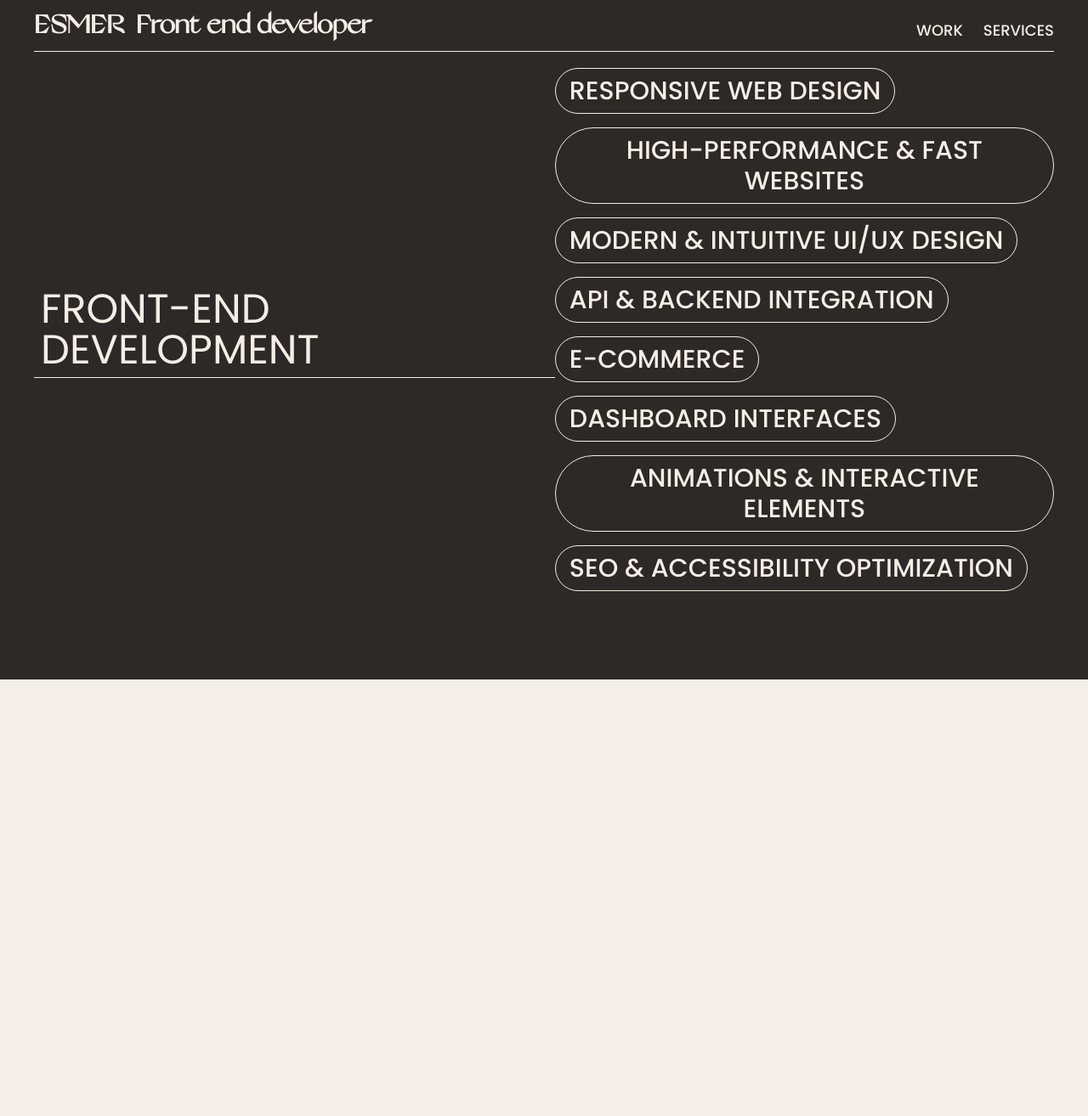
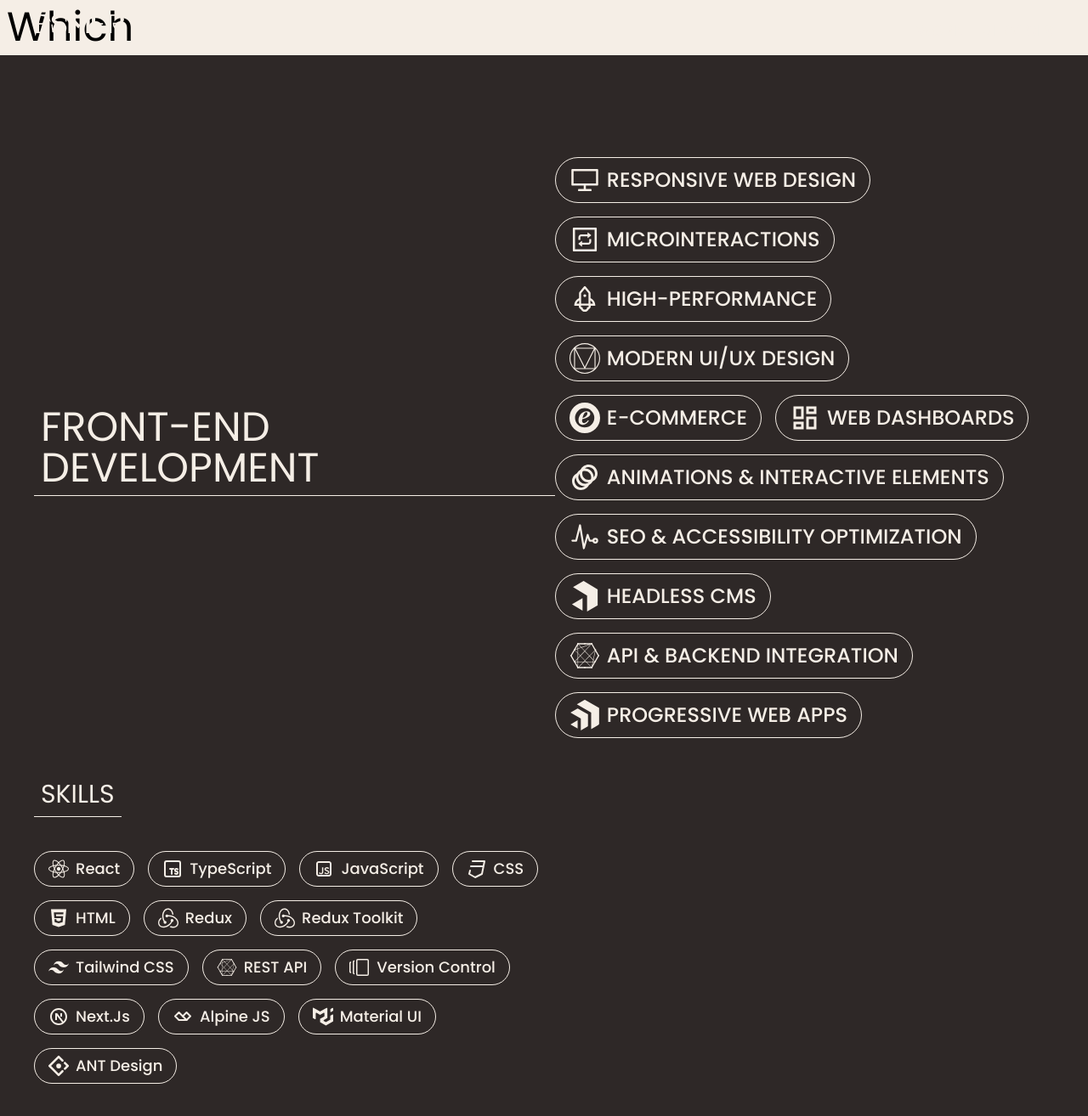
Before and after one commit to esmerquenn/Mi-portafolio, a React (Vite) app: page /services in a window 1280 px wide. Shown: the whole page at 85% size. Before the commit the page ends 800 px from the top, so only its background shows below. Built offline with nearby package versions, Linux system fonts and the light colour scheme.

Commit message:
services updated front-end section added

```diff
--- /dev/null
+++ b/src/Components/FrontServices.jsx
@@ -0,0 +1,23 @@
+import React from "react";
+
+function FrontServices({services, servicesName}) {
+  return (
+    <div className="text-white pt-20 flex flex-col gap-4 lg:flex-row lg:gap-0 justify-between items-center">
+      <h2 className="font-poppins text-2xl md:text-5xl border-b border-white p-2">{servicesName}</h2>
+      <div className="lg:w-[50%]">
+        <div className="flex flex-wrap gap-4 font-medium font-poppins">
+          {services.map((service, index) => (
+            <button
+              key={index}
+              className="uppercase text-lg md:text-2xl border py-2 px-4 border-[#F5EEE6] rounded-full flex items-center gap-2"
+            >
+              {service.icon} {service.name}
+            </button>
+          ))}
+        </div>
+      </div>
+    </div>
+  );
+}
+
+export default FrontServices;
--- /dev/null
+++ b/src/Components/FrontSkills.jsx
@@ -0,0 +1,18 @@
+import React from "react";
+
+function FrontSkills({ skills , skillsName}) {
+  return (
+    <div>
+      <h2 className="text-white uppercase text-3xl font-poppins my-10 border-b border-white p-2 inline-block">{skillsName}</h2>
+      <div className="lg:w-1/2 text-white flex flex-wrap gap-4 font-medium font-poppins">
+        {skills.map((skill, index) => (
+          <button key={index} className="capitalize text-lg border py-1.5 px-4 border-white rounded-full flex items-center gap-2">
+            {skill.icon} {skill.name}
+          </button>
+        ))}
+      </div>
+    </div>
+  );
+}
+
+export default FrontSkills;
--- a/src/Layout/Nav.jsx
+++ b/src/Layout/Nav.jsx
@@ -31,7 +31,7 @@
           <Link to="/">
             <strong className=" uppercase mr-3 ">esmer</strong>
           </Link>
-          <strong>Front end developer</strong>
+          {/* <strong>Front end developer</strong> */}
         </div>
         <ul className=" pt-3 flex gap-6">
           <li>
--- a/src/Pages/Services.jsx
+++ b/src/Pages/Services.jsx
@@ -1,65 +1,118 @@
-import React from "react";
+// import React from "react";
+// import { TbBrandTypescript, TbBrandAlpineJs } from "react-icons/tb";
+// import { FaConnectdevelop, FaReact, FaHtml5 } from "react-icons/fa";
 
-const Services = () => {
-  return (
-    <div className="bg-mybrown min-h-screen">
-      <div className=" text-white  p-10 pt-20 flex justify-between items-center ">
-        <h2 className=" font-poppins text-5xl border-b border-white p-2">FRONT-END DEVELOPMENT</h2>
-        <div className=" w-[50%]">
-          <div className=" flex flex-wrap gap-4 font-medium  font-poppins ">
-            <button className="uppercase text-lg md:text-3xl  border py-2 px-4  border-[#F5EEE6] rounded-full">
-            Responsive Web Design
-            </button>
-            <button className="uppercase md:text-3xl lg:text-3xl border py-2 px-4  border-[#F5EEE6] rounded-full">High-Performance & Fast Websites</button>
-            <button className="uppercase md:text-3xl lg:text-3xl border py-2 px-4  border-[#F5EEE6] rounded-full">Modern & Intuitive UI/UX Design</button>
-            <button className="uppercase md:text-3xl lg:text-3xl border py-2 px-4  border-[#F5EEE6] rounded-full">API & Backend Integration</button>
-            <button className="uppercase md:text-3xl lg:text-3xl border py-2 px-4  border-[#F5EEE6] rounded-full"> E-Commerce</button>
-            <button className="uppercase md:text-3xl lg:text-3xl border py-2 px-4  border-[#F5EEE6] rounded-full">Dashboard Interfaces</button>
-            <button className="uppercase md:text-3xl lg:text-3xl border py-2 px-4  border-[#F5EEE6] rounded-full"> Animations & Interactive Elements</button>
-            <button className="uppercase md:text-3xl lg:text-3xl border py-2 px-4  border-[#F5EEE6] rounded-full">SEO & Accessibility Optimization</button>
+// import { AiOutlineDesktop, AiOutlineRocket ,AiOutlineInteraction} from "react-icons/ai";
 
-          </div>
-        </div>
-      </div>
-    </div>
-  );
-};
+// import {SiTailwindcss, SiRedux, SiTrustedshops, SiMaterialdesign, SiPayloadcms, SiMui, SiAntdesign } from "react-icons/si";
 
-export default Services;
+// import { MdOutlineAnimation, MdOutlineDashboard } from "react-icons/md";
+// import { RiJavascriptLine,RiNextjsLine } from "react-icons/ri";
+// import { GrCss3 } from "react-icons/gr";
+// import { GoVersions } from "react-icons/go";
+// import { IoPulseOutline } from "react-icons/io5";
 
-// import React from 'react';
-// import img from './../assets/bg/black-thread--light--1920x1080.png'
 // const Services = () => {
 //   return (
-//     <div className="py-12 bg-ivory min-h-screen text-white font-bold text-3xl" style={{ backgroundImage: `url(${img})`, backgroundSize: 'cover' }}>
-//       <div className="max-w-7xl mx-auto px-4 sm:px-6 lg:px-8">
-//         <h2 className="text-4xl font-cinzel text-gold text-center mb-8">Hizmetlerim</h2>
-//         <div className="grid grid-cols-1 md:grid-cols-2 gap-8">
-//           {/* Frontend Kartı */}
-//           <div className="bg-antique-white p-8 rounded-lg border-4 border-gold shadow-lg transform transition-transform duration-300 hover:scale-105">
-//             <div className="text-center">
-//               <h3 className="text-2xl font-playfair text-dark-red mb-4">Frontend</h3>
-//               <ul className="space-y-2 text-antique-brown font-lora">
-//                 <li>Pure JS</li>
-//                 <li>React</li>
-//                 <li>Next.js</li>
-//                 <li>TypeScript</li>
-//               </ul>
-//             </div>
+//     <div className="bg-mybrown min-h-screen p-3 md:p-10 pt-28">
+//       <div className=" text-white  pt-20 flex flex-col gap-4 lg:flex-row lg:gap-0 justify-between items-center ">
+//         <h2 className=" font-poppins text-2xl md:text-5xl border-b border-white p-2">FRONT-END DEVELOPMENT</h2>
+//         <div className=" lg:w-[50%]">
+//           <div className=" flex flex-wrap gap-4 font-medium  font-poppins ">
+//             <button className="uppercase text-lg  md:text-2xl  border py-2 px-4  border-[#F5EEE6] rounded-full flex items-center gap-2">
+//               <AiOutlineDesktop className=" text-4xl" /> Responsive Web Design
+//             </button>
+//             <button className="uppercase text-lg  md:text-2xl  border py-2 px-4  border-[#F5EEE6] rounded-full flex items-center gap-2">
+//               <AiOutlineInteraction className=" text-4xl" /> Microinteractions
+//             </button>
+
+//             <button className="uppercase  md:text-2xl   border py-2 px-4  border-[#F5EEE6] rounded-full flex items-center gap-2">
+//               <AiOutlineRocket className=" text-4xl" />
+//               High-Performance
+//             </button>
+//             <button className="uppercase  md:text-2xl   border py-2 px-4  border-[#F5EEE6] rounded-full flex items-center gap-2">
+//               <SiMaterialdesign className=" text-4xl" />
+//               Modern UI/UX Design
+//             </button>
+
+//             <button className="uppercase  md:text-2xl   border py-2 px-4  border-[#F5EEE6] rounded-full flex items-center gap-2">
+//               <SiTrustedshops className=" text-4xl" /> E-Commerce
+//             </button>
+//             <button className="uppercase  md:text-2xl   border py-2 px-4  border-[#F5EEE6] rounded-full flex items-center gap-2">
+//               <MdOutlineDashboard className=" text-4xl" />
+//               Web Dashboards
+//             </button>
+//             <button className="uppercase  md:text-2xl   border py-2 px-4  border-[#F5EEE6] rounded-full flex items-center gap-2">
+//               <MdOutlineAnimation className=" text-4xl" /> Animations & Interactive Elements
+//             </button>
+//             <button className="uppercase  md:text-2xl   border py-2 px-4  border-[#F5EEE6] rounded-full flex items-center gap-2">
+//               <IoPulseOutline className=" text-4xl" />
+//               SEO & Accessibility Optimization
+//             </button>
+//             <button className="uppercase  md:text-2xl   border py-2 px-4  border-[#F5EEE6] rounded-full flex items-center gap-2">
+//               <SiPayloadcms className=" text-4xl" />
+//               Headless CMS
+//             </button>
+//             <button className="uppercase  md:text-2xl   border py-2 px-4  border-[#F5EEE6] rounded-full flex items-center gap-2">
+//               <FaConnectdevelop className=" text-4xl" />
+//               API & Backend Integration
+//             </button>
+//             <button className="uppercase text-lg  md:text-2xl  border py-2 px-4  border-[#F5EEE6] rounded-full flex items-center gap-2">
+//               <AiOutlineDesktop className=" text-4xl" /> Progressive Web Apps
+//             </button>
 //           </div>
+//         </div>
+//       </div>
 
-//           {/* Backend Kartı */}
-//           <div className="bg-antique-white p-8 rounded-lg border-4 border-gold shadow-lg transform transition-transform duration-300 hover:scale-105">
-//             <div className="text-center">
-//               <h3 className="text-2xl font-playfair text-dark-red mb-4">Backend</h3>
-//               <ul className="space-y-2 text-antique-brown font-lora">
-//                 <li>Node.js</li>
-//                 <li>Express</li>
-//                 <li>Django</li>
-//                 <li>GraphQL</li>
-//               </ul>
-//             </div>
-//           </div>
+//       <div className="">
+//         <h2 className=" text-white uppercase text-3xl font-poppins my-10 border-b border-white p-2 inline-block">skills</h2>
+//         <div className="w-1/2 text-white flex flex-wrap gap-4 font-medium  font-poppins ">
+//           <button className=" capitalize text-lg   border px-4  border-white rounded-full flex items-center gap-2">
+//             <FaReact className=" text-2xl" /> React
+//           </button>
+//           <button className=" capitalize text-lg   border py-1.5 px-4  border-white rounded-full flex items-center gap-2">
+//             <TbBrandTypescript className=" text-2xl" /> TypeScript
+//           </button>
+//           <button className=" capitalize text-lg   border py-1.5 px-4  border-white rounded-full flex items-center gap-2">
+//             <RiJavascriptLine className=" text-2xl" /> JavaScript
+//           </button>
+//           <button className=" capitalize text-lg   border py-1.5 px-4  border-white rounded-full flex items-center gap-2">
+//             <GrCss3 className=" text-2xl" /> CSS
+//           </button>
+//           <button className=" capitalize text-lg   border py-1.5 px-4  border-white rounded-full flex items-center gap-2">
+//             <FaHtml5 className=" text-2xl" /> HTML
+//           </button>
+//           <button className=" capitalize text-lg   border py-1.5 px-4  border-white rounded-full flex items-center gap-2">
+//             <SiRedux className=" text-2xl" /> Redux
+//           </button>
+//           <button className=" capitalize text-lg   border py-1.5 px-4  border-white rounded-full flex items-center gap-2">
+//             <SiRedux className=" text-2xl" /> redux toolkit
+//           </button>
+//           <button className=" capitalize text-lg   border py-1.5 px-4  border-white rounded-full flex items-center gap-2">
+//             <SiTailwindcss className=" text-2xl" /> Tailwind CSS
+//           </button>
+
+//           <button className=" capitalize text-lg   border py-1.5 px-4  border-white rounded-full flex items-center gap-2">
+//             <FaConnectdevelop className=" text-2xl" />
+//             REST API
+//           </button>
+//           <button className=" capitalize text-lg   border py-1.5 px-4  border-white rounded-full flex items-center gap-2">
+//             <GoVersions className=" text-2xl" /> Version controls
+//           </button>
+//           <button className=" capitalize text-lg   border py-1.5 px-4  border-white rounded-full flex items-center gap-2">
+//             <RiNextjsLine className=" text-2xl" />
+//             Next JS
+//           </button>
+//           <button className=" capitalize text-lg   border py-1.5 px-4  border-white rounded-full flex items-center gap-2">
+//             <TbBrandAlpineJs className=" text-2xl" />
+//             Alpine JS
+//           </button>
+//           <button className=" capitalize text-lg   border py-1.5 px-4  border-white rounded-full flex items-center gap-2">
+//             <SiMui className=" text-2xl" /> Material UI
+//           </button>
+//           <button className=" capitalize text-lg   border py-1.5 px-4  border-white rounded-full flex items-center gap-2">
+//             <SiAntdesign className=" text-2xl" /> ANT Design
+//           </button>
 //         </div>
 //       </div>
 //     </div>
@@ -67,3 +120,72 @@
 // };
 
 // export default Services;
+
+import React from "react";
+import { TbBrandTypescript, TbBrandAlpineJs } from "react-icons/tb";
+import { FaConnectdevelop, FaReact, FaHtml5 } from "react-icons/fa";
+import { AiOutlineDesktop, AiOutlineRocket, AiOutlineInteraction } from "react-icons/ai";
+import {
+  SiTailwindcss,
+  SiRedux,
+  SiProgress,
+  SiTrustedshops,
+  SiMaterialdesign,
+  SiPayloadcms,
+  SiMui,
+  SiAntdesign,
+} from "react-icons/si";
+import { MdOutlineAnimation, MdOutlineDashboard } from "react-icons/md";
+import { RiJavascriptLine, RiNextjsLine } from "react-icons/ri";
+import { GrCss3 } from "react-icons/gr";
+import { GoVersions } from "react-icons/go";
+import { IoPulseOutline } from "react-icons/io5";
+import FrontSkills from "../Components/FrontSkills";
+import FrontServices from "../Components/FrontServices";
+
+const services = [
+  { name: "Responsive Web Design", icon: <AiOutlineDesktop className="text-4xl" /> },
+  { name: "Microinteractions", icon: <AiOutlineInteraction className="text-4xl" /> },
+  { name: "High-Performance", icon: <AiOutlineRocket className="text-4xl" /> },
+  { name: "Modern UI/UX Design", icon: <SiMaterialdesign className="text-4xl" /> },
+  { name: "E-Commerce", icon: <SiTrustedshops className="text-4xl" /> },
+  { name: "Web Dashboards", icon: <MdOutlineDashboard className="text-4xl" /> },
+  { name: "Animations & Interactive Elements", icon: <MdOutlineAnimation className="text-4xl" /> },
+  { name: "SEO & Accessibility Optimization", icon: <IoPulseOutline className="text-4xl" /> },
+  { name: "Headless CMS", icon: <SiPayloadcms className="text-4xl" /> },
+  { name: "API & Backend Integration", icon: <FaConnectdevelop className="text-4xl" /> },
+  { name: "Progressive Web Apps", icon: <SiProgress className="text-4xl" /> },
+];
+
+const skills = [
+  { name: "React", icon: <FaReact className="text-2xl" /> },
+  { name: "TypeScript", icon: <TbBrandTypescript className="text-2xl" /> },
+  { name: "JavaScript", icon: <RiJavascriptLine className="text-2xl" /> },
+  { name: "CSS", icon: <GrCss3 className="text-2xl" /> },
+  { name: "HTML", icon: <FaHtml5 className="text-2xl" /> },
+  { name: "Redux", icon: <SiRedux className="text-2xl" /> },
+  { name: "Redux Toolkit", icon: <SiRedux className="text-2xl" /> },
+  { name: "Tailwind CSS", icon: <SiTailwindcss className="text-2xl" /> },
+  { name: "REST API", icon: <FaConnectdevelop className="text-2xl" /> },
+  { name: "Version Control", icon: <GoVersions className="text-2xl" /> },
+  { name: "Next.js", icon: <RiNextjsLine className="text-2xl" /> },
+  { name: "Alpine JS", icon: <TbBrandAlpineJs className="text-2xl" /> },
+  { name: "Material UI", icon: <SiMui className="text-2xl" /> },
+  { name: "ANT Design", icon: <SiAntdesign className="text-2xl" /> },
+];
+
+const Services = () => {
+  return (
+    <div>
+      <div>
+        <h2 className="font-poppins text-2xl md:text-5xl border-b border-white p-2">Which</h2>
+      </div>
+      <div className="bg-mybrown min-h-screen p-3 md:p-10 pt-28">
+        <FrontServices services={services} servicesName="FRONT-END DEVELOPMENT" />
+        <FrontSkills skills={skills} skillsName="Skills" />
+      </div>
+    </div>
+  );
+};
+
+export default Services;
```
